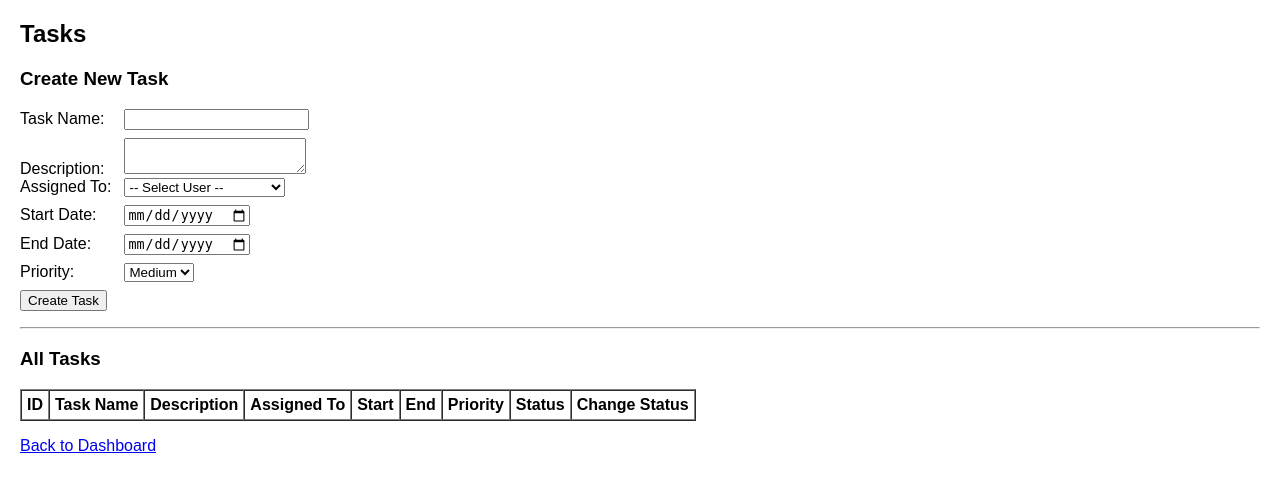
After one commit to thegitguy-56/Task-Manager, a Flask app: page /tasks in a window 1280 px wide. The commit adds this page. Shown: the top 492 px of the page. Run offline with Flask 3, Linux system fonts and the light colour scheme; the visitor is signed in with stand-in values (Sample User, id 1); data comes from the database, SQL or seed files in the repository; data that the repository does not hold is empty.

Commit message:
Module 3 - Task Allocation & Scheduling

```diff
--- a/app.py
+++ b/app.py
@@ -8,7 +8,8 @@ from flask_login import (
 )
 from werkzeug.security import generate_password_hash, check_password_hash
 
-from models import db, User, Team
+from models import db, User, Team, Task
+from datetime import datetime
 
 
 app = Flask(__name__)
@@ -146,6 +147,71 @@ def create_team():
     flash("Team created successfully")
     return redirect(url_for("dashboard"))
 
+# ---------- TASKS (Module 3) ----------
+
+@app.route("/tasks")
+@login_required
+def tasks():
+    # For now, show all tasks. Later you can filter by team/assigned user.
+    all_tasks = Task.query.all()
+    users = User.query.all()  # used for "Assigned To" dropdown
+    return render_template("tasks.html", tasks=all_tasks, users=users)
+
+
+@app.route("/create_task", methods=["POST"])
+@login_required
+def create_task():
+    task_name = request.form.get("task_name")
+    description = request.form.get("description")
+    assigned_to = request.form.get("assigned_to")
+    start_date_str = request.form.get("start_date")
+    end_date_str = request.form.get("end_date")
+    priority = request.form.get("priority")
+
+    if not task_name or not assigned_to:
+        flash("Task name and assigned user are required")
+        return redirect(url_for("tasks"))
+
+    # convert dates from string (YYYY-MM-DD) to date objects
+    start_date = None
+    end_date = None
+    if start_date_str:
+        start_date = datetime.strptime(start_date_str, "%Y-%m-%d").date()
+    if end_date_str:
+        end_date = datetime.strptime(end_date_str, "%Y-%m-%d").date()
+
+    new_task = Task(
+        task_name=task_name,
+        description=description,
+        assigned_to=int(assigned_to),
+        start_date=start_date,
+        end_date=end_date,
+        status="pending",
+        priority=priority,
+    )
+    db.session.add(new_task)
+    db.session.commit()
+
+    flash("Task created successfully")
+    return redirect(url_for("tasks"))
+
+
+@app.route("/update_status/<int:task_id>", methods=["POST"])
+@login_required
+def update_status(task_id):
+    task = Task.query.get_or_404(task_id)
+
+    new_status = request.form.get("status")
+    if new_status not in ["pending", "in progress", "completed"]:
+        flash("Invalid status")
+        return redirect(url_for("tasks"))
+
+    # (Basic rule: any logged-in user can update; you can restrict later)
+    task.status = new_status
+    db.session.commit()
+
+    flash("Task status updated")
+    return redirect(url_for("tasks"))
 
 # ---- DB create + run ----
 if __name__ == "__main__":
--- a/templates/dashboard.html
+++ b/templates/dashboard.html
@@ -22,6 +22,10 @@
     <p>You are a member. Teams are managed by admins/managers.</p>
 {% endif %}
 
+<p>
+    <a href="{{ url_for('tasks') }}">Go to Task Management</a>
+</p>
+
 <br>
 <a href="{{ url_for('logout') }}">Logout</a>
 
--- /dev/null
+++ b/templates/tasks.html
@@ -0,0 +1,89 @@
+{% extends "base.html" %}
+{% block content %}
+
+<h2>Tasks</h2>
+
+<h3>Create New Task</h3>
+<form method="post" action="{{ url_for('create_task') }}">
+    <label>Task Name:</label>
+    <input type="text" name="task_name" required><br>
+
+    <label>Description:</label>
+    <textarea name="description"></textarea><br>
+
+    <label>Assigned To:</label>
+    <select name="assigned_to" required>
+        <option value="">-- Select User --</option>
+        {% for user in users %}
+            <option value="{{ user.id }}">{{ user.name }} ({{ user.role }})</option>
+        {% endfor %}
+    </select><br>
+
+    <label>Start Date:</label>
+    <input type="date" name="start_date"><br>
+
+    <label>End Date:</label>
+    <input type="date" name="end_date"><br>
+
+    <label>Priority:</label>
+    <select name="priority">
+        <option value="">None</option>
+        <option value="Low">Low</option>
+        <option value="Medium" selected>Medium</option>
+        <option value="High">High</option>
+    </select><br>
+
+    <button type="submit">Create Task</button>
+</form>
+
+<hr>
+
+<h3>All Tasks</h3>
+<table border="1" cellpadding="5" cellspacing="0">
+    <tr>
+        <th>ID</th>
+        <th>Task Name</th>
+        <th>Description</th>
+        <th>Assigned To</th>
+        <th>Start</th>
+        <th>End</th>
+        <th>Priority</th>
+        <th>Status</th>
+        <th>Change Status</th>
+    </tr>
+
+    {% for task in tasks %}
+    <tr>
+        <td>{{ task.id }}</td>
+        <td>{{ task.task_name }}</td>
+        <td>{{ task.description }}</td>
+        <td>
+            {% for user in users %}
+                {% if user.id == task.assigned_to %}
+                    {{ user.name }}
+                {% endif %}
+            {% endfor %}
+        </td>
+        <td>{{ task.start_date }}</td>
+        <td>{{ task.end_date }}</td>
+        <td>{{ task.priority }}</td>
+        <td>{{ task.status }}</td>
+        <td>
+            <form method="post" action="{{ url_for('update_status', task_id=task.id) }}">
+                <select name="status">
+                    <option value="pending" {% if task.status == 'pending' %}selected{% endif %}>Pending</option>
+                    <option value="in progress" {% if task.status == 'in progress' %}selected{% endif %}>In Progress</option>
+                    <option value="completed" {% if task.status == 'completed' %}selected{% endif %}>Completed</option>
+                </select>
+                <button type="submit">Update</button>
+            </form>
+        </td>
+    </tr>
+    {% endfor %}
+</table>
+
+<p>
+    <a href="{{ url_for('dashboard') }}">Back to Dashboard</a>
+</p>
+
+{% endblock %}
```
Also changed, not shown: models.py (+21 -0 lines).
